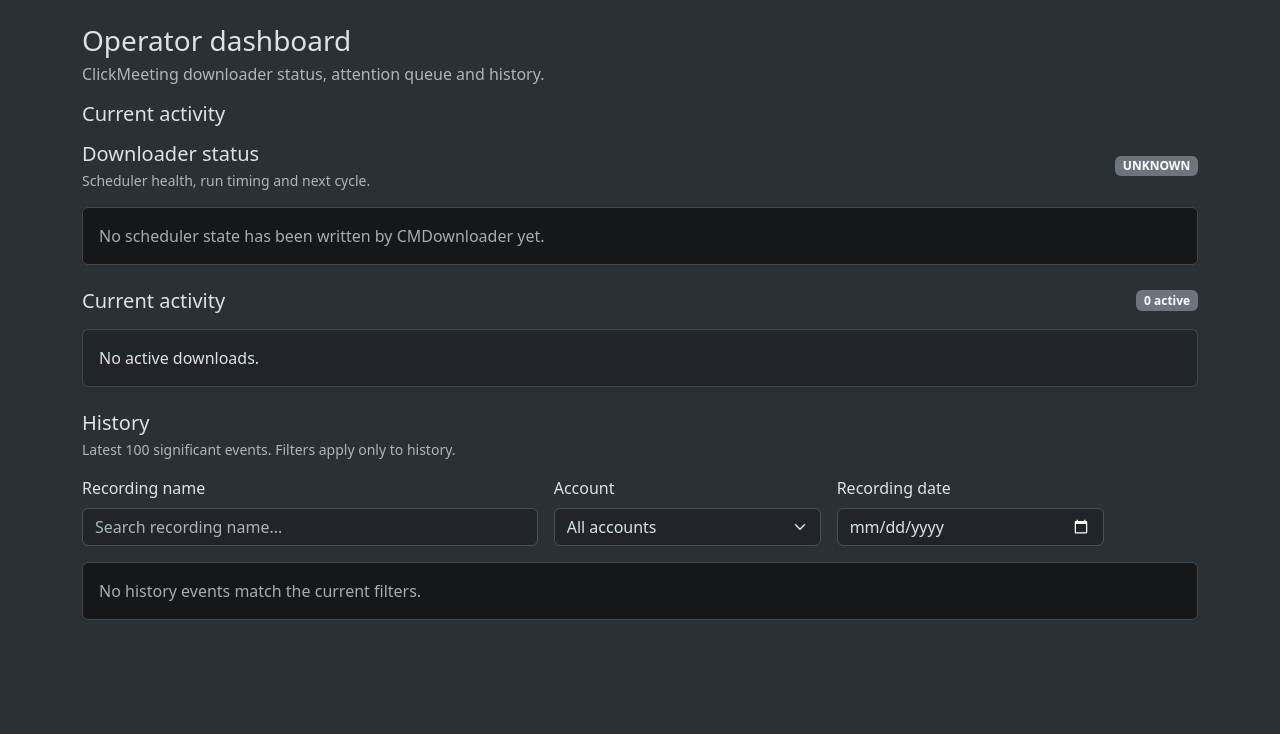
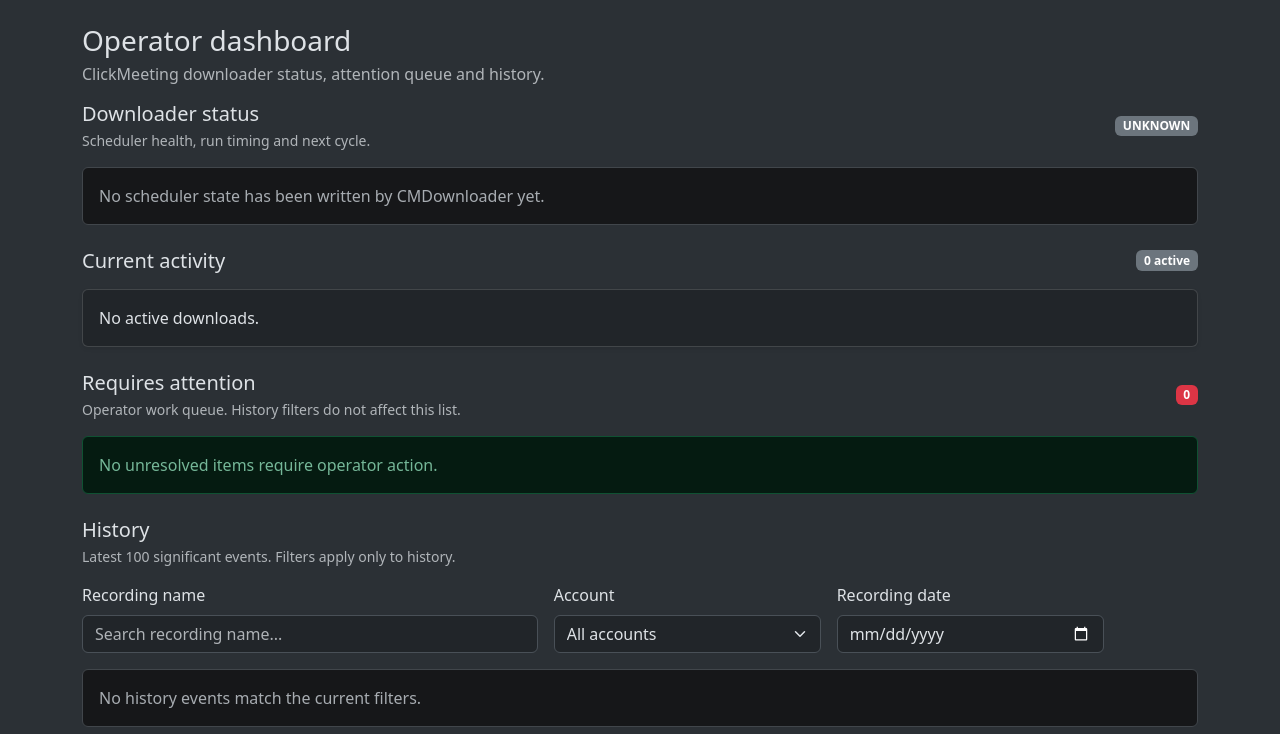
Before and after one commit to slawciod82/CMDownloaderUI, a Flask app: page / in a window 1280 px wide. Shown: the part 50-784 px from the top of the page. Before the commit the page ends 670 px from the top, so only its background shows below. Run offline with Flask 3, Linux system fonts and the light colour scheme; data that the repository does not hold is empty.

Commit message:
Reorder operator dashboard sections

```diff
--- a/templates/index.html
+++ b/templates/index.html
@@ -8,15 +8,19 @@
     </div>
 </div>
 
-<section class="mb-4" aria-labelledby="current-heading">
-    <h2 id="current-heading" class="h5 mb-3">Current activity</h2>
 <div id="current-activity"
      hx-get="/current"
      hx-trigger="every 2s"
      hx-swap="innerHTML">
     {% include "_current_activity.html" %}
 </div>
-</section>
+
+<div id="attention-queue"
+     hx-get="/attention"
+     hx-trigger="every 5s"
+     hx-swap="innerHTML">
+    {% include "_attention.html" %}
+</div>
 
 <div id="record-browser">
     {% include "_record_browser.html" %}
```
Lines whose indentation alone changed are shown as unchanged.
